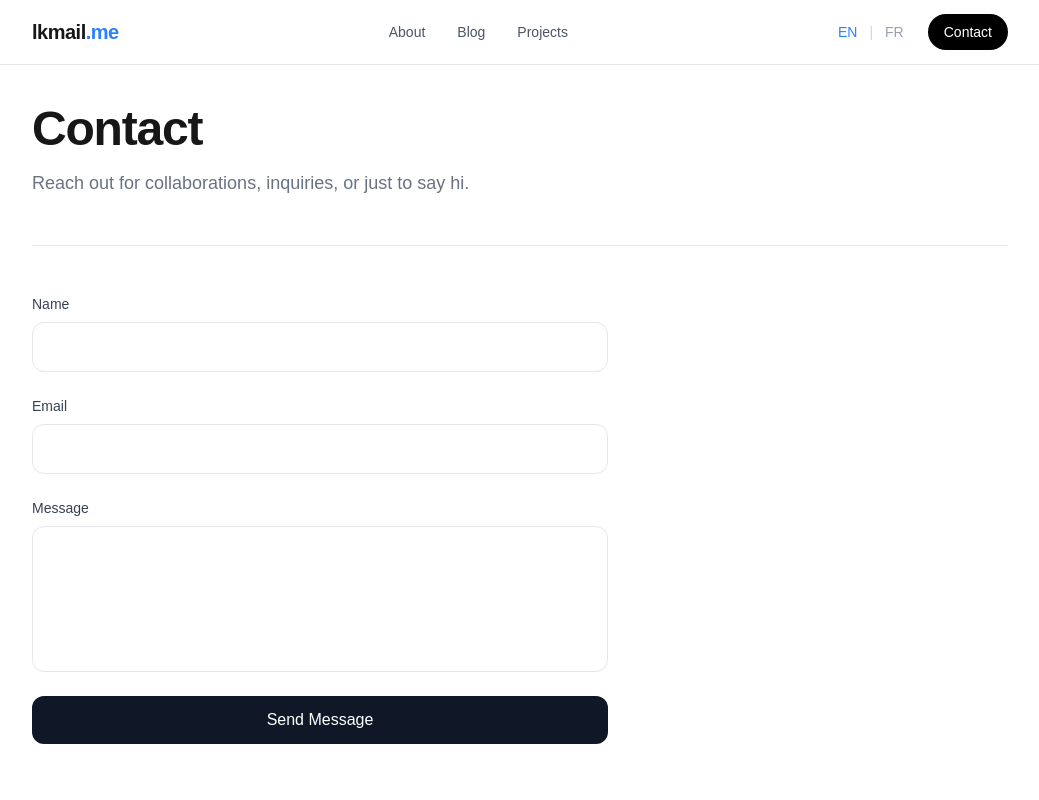
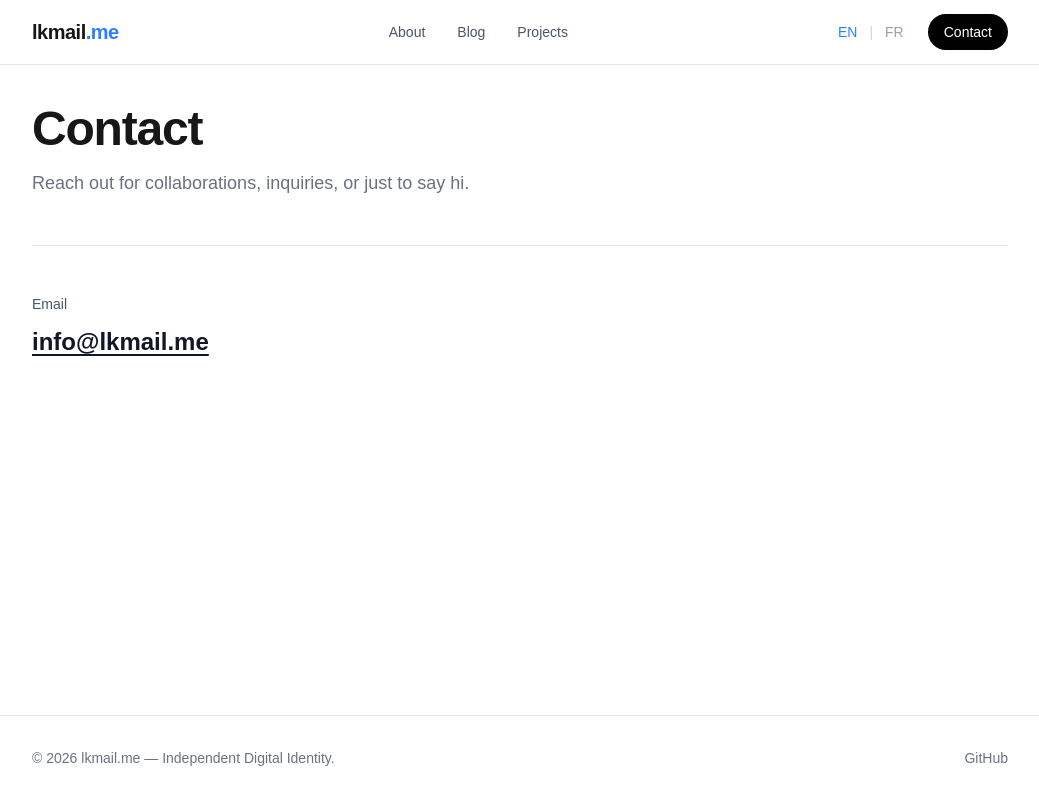
Before and after one commit to lionel-kaufmann/lkmail, a Next.js app: page /en/contact in a window 1280 px wide. Shown: the top 800 px of the page, without its empty margins (120-1159 px from the left). Built offline with nearby package versions, Linux system fonts and the light colour scheme.

Commit message:
feat: replace contact form with direct email link

```diff
--- a/src/app/[lang]/contact/page.tsx
+++ b/src/app/[lang]/contact/page.tsx
@@ -1,6 +1,5 @@
 import { getDictionary, Locale } from "@/getDictionary";
 import PageHeader from "@/components/PageHeader";
-import ContactForm from "@/components/ContactForm";
 
 export default async function ContactPage({
   params
@@ -18,7 +17,15 @@ export default async function ContactPage({
       />
 
       <div className="w-full">
-        <ContactForm dict={dict} />
+        <p className="mb-3 text-sm font-medium text-gray-600 dark:text-gray-400">
+          {dict.contact.email}
+        </p>
+        <a
+          href="mailto:info@lkmail.me"
+          className="text-2xl font-semibold text-gray-900 dark:text-white hover:text-fuchsia-500 dark:hover:text-fuchsia-500 transition-colors underline underline-offset-4"
+        >
+          info@lkmail.me
+        </a>
       </div>
     </div>
   );
--- a/src/app/actions/sendEmail.ts
+++ /dev/null
@@ -1,55 +0,0 @@
-"use server";
-
-// 1. Strict typing for the API response to prevent 'unknown' errors
-interface Smtp2goResponse {
-  data?: {
-    failures?: number;
-  };
-}
-
-export async function sendEmail(_prevState: unknown, formData: FormData) {
-  // 2. Data extraction with basic sanitization (trimming whitespace)
-  const name = formData.get("name")?.toString().trim();
-  const email = formData.get("email")?.toString().trim();
-  const message = formData.get("message")?.toString().trim();
-
-  if (!name || !email || !message) {
-    return { error: "Please fill out all fields." };
-  }
-
-  // 3. Fail-fast check for the API key
-  const apiKey = process.env.SMTP2GO_API_KEY;
-  if (!apiKey) {
-    console.error("Missing SMTP2GO_API_KEY environment variable.");
-    return { error: "Server configuration error." };
-  }
-
-  try {
-    // 4. Streamlined native fetch call
-    const response = await fetch("https://api.smtp2go.com/v3/email/send", {
-      method: "POST",
-      headers: { "Content-Type": "application/json" },
-      body: JSON.stringify({
-        api_key: apiKey,
-        to: ["info@lkmail.me"],
-        sender: "info@lkmail.me",
-        subject: `New message from ${name} via lkmail.me`,
-        text_body: `Name: ${name}\nEmail: ${email}\n\nMessage:\n${message}`,
-        custom_headers: [{ header: "Reply-To", value: email }],
-      }),
-    });
-
-    const data = (await response.json()) as Smtp2goResponse;
-
-    // 5. Check both HTTP status and SMTP2GO's internal failure count
-    if (!response.ok || (data.data?.failures && data.data.failures > 0)) {
-      console.error("SMTP2GO API Error:", data);
-      return { error: "Failed to send the message. Please try again." };
-    }
-
-    return { success: true };
-  } catch (error) {
-    console.error("Execution Error:", error);
-    return { error: "Network error. Please try again later." };
-  }
-}
--- a/src/components/ContactForm.tsx
+++ /dev/null
@@ -1,73 +0,0 @@
-"use client";
-
-import { useActionState } from "react";
-import type { getDictionary } from "@/getDictionary";
-import { sendEmail } from "@/app/actions/sendEmail";
-
-export default function ContactForm({ dict }: { dict: Awaited<ReturnType<typeof getDictionary>> }) {
-  // useActionState is the modern React 19 way to handle form actions
-  const [state, formAction, isPending] = useActionState(sendEmail, null);
-
-  if (state?.success) {
-    return (
-      <div className="p-6 rounded-2xl bg-green-50 dark:bg-green-900/20 border border-green-200 dark:border-green-800 text-green-800 dark:text-green-300">
-        <p className="font-medium text-center">{dict.contact.success}</p>
-      </div>
-    );
-  }
-
-  return (
-    <form action={formAction} className="flex flex-col gap-6 max-w-xl">
-      <div className="flex flex-col gap-2">
-        <label htmlFor="name" className="text-sm font-medium text-gray-700 dark:text-gray-300">
-          {dict.contact.name}
-        </label>
-        <input
-          type="text"
-          id="name"
-          name="name"
-          required
-          className="px-4 py-3 rounded-xl border border-gray-200 dark:border-gray-800 bg-white dark:bg-[#0a0a0a] focus:outline-none focus:ring-2 focus:ring-fuchsia-500 transition-all"
-        />
-      </div>
-
-      <div className="flex flex-col gap-2">
-        <label htmlFor="email" className="text-sm font-medium text-gray-700 dark:text-gray-300">
-          {dict.contact.email}
-        </label>
-        <input
-          type="email"
-          id="email"
-          name="email"
-          required
-          className="px-4 py-3 rounded-xl border border-gray-200 dark:border-gray-800 bg-white dark:bg-[#0a0a0a] focus:outline-none focus:ring-2 focus:ring-fuchsia-500 transition-all"
-        />
-      </div>
-
-      <div className="flex flex-col gap-2">
-        <label htmlFor="message" className="text-sm font-medium text-gray-700 dark:text-gray-300">
-          {dict.contact.message}
-        </label>
-        <textarea
-          id="message"
-          name="message"
-          rows={5}
-          required
-          className="px-4 py-3 rounded-xl border border-gray-200 dark:border-gray-800 bg-white dark:bg-[#0a0a0a] focus:outline-none focus:ring-2 focus:ring-fuchsia-500 transition-all resize-none"
-        />
-      </div>
-
-      {state?.error && (
-        <p className="text-sm text-red-500 font-medium">{state.error}</p>
-      )}
-
-      <button
-        type="submit"
-        disabled={isPending}
-        className="px-6 py-3 rounded-xl bg-gray-900 dark:bg-white text-white dark:text-gray-900 font-medium hover:bg-fuchsia-500 dark:hover:bg-fuchsia-500 hover:text-white transition-colors disabled:opacity-50 disabled:cursor-not-allowed"
-      >
-        {isPending ? dict.contact.sending : dict.contact.send}
-      </button>
-    </form>
-  );
-}
--- a/src/dictionaries/en.json
+++ b/src/dictionaries/en.json
@@ -29,13 +29,7 @@
   "contact": {
     "title": "Contact",
     "description": "Reach out for collaborations, inquiries, or just to say hi.",
-    "name": "Name",
-    "email": "Email",
-    "message": "Message",
-    "send": "Send Message",
-    "sending": "Sending...",
-    "success": "Message sent successfully! I'll get back to you soon.",
-    "error": "Failed to send message. Please try again."
+    "email": "Email"
   },
   "privacy": {
     "title": "Exercise of your rights (FADP)",
--- a/src/dictionaries/fr.json
+++ b/src/dictionaries/fr.json
@@ -29,13 +29,7 @@
   "contact": {
     "title": "Contact",
     "description": "N'hésitez pas à me contacter pour des collaborations, des questions ou simplement pour dire bonjour.",
-    "name": "Nom",
-    "email": "E-mail",
-    "message": "Message",
-    "send": "Envoyer le message",
-    "sending": "Envoi en cours...",
-    "success": "Message envoyé avec succès ! Je vous répondrai bientôt.",
-    "error": "Échec de l'envoi. Veuillez réessayer."
+    "email": "E-mail"
   },
   "privacy": {
     "title": "Exercice de vos droits (nLPD)",
```
